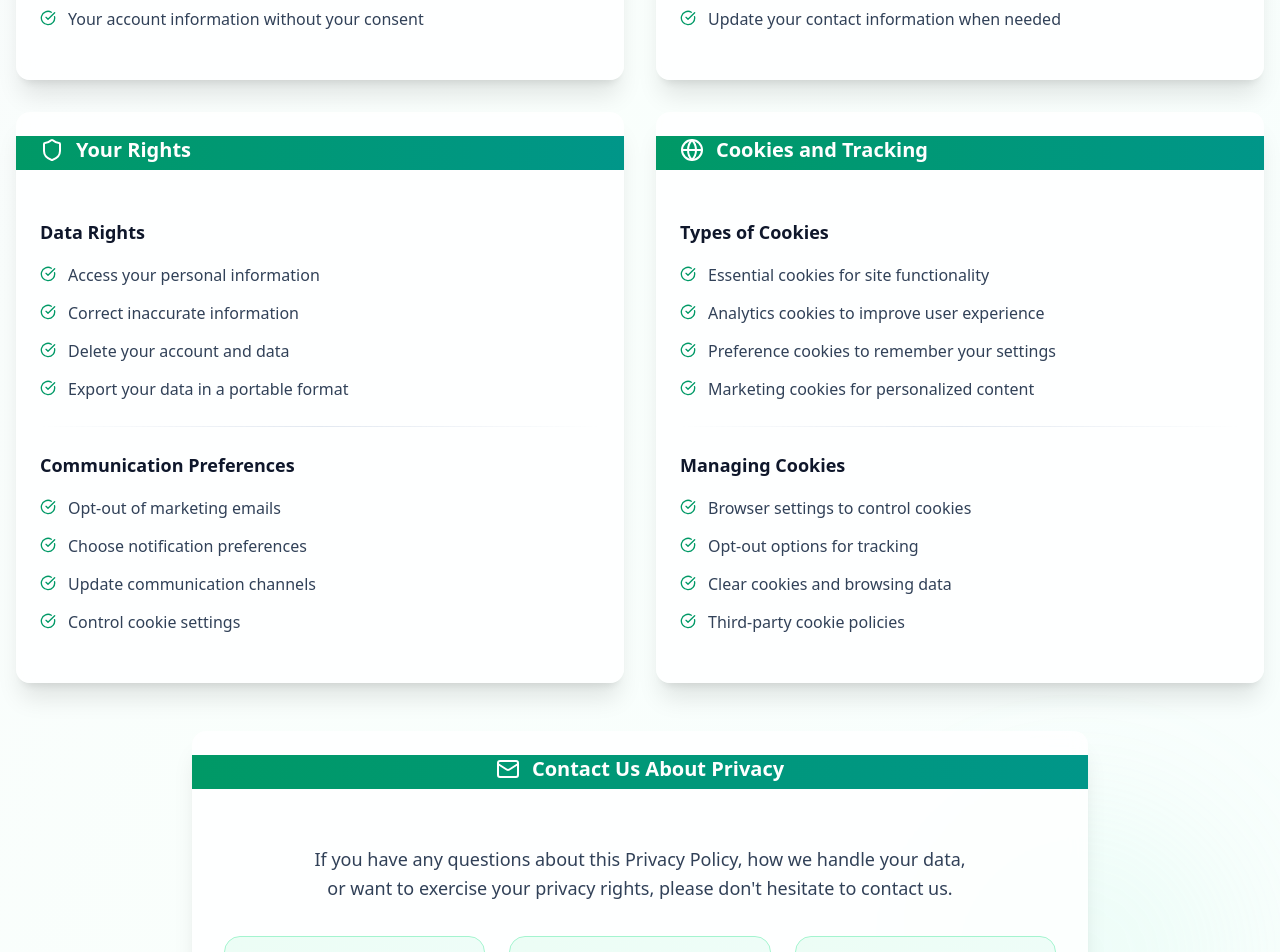
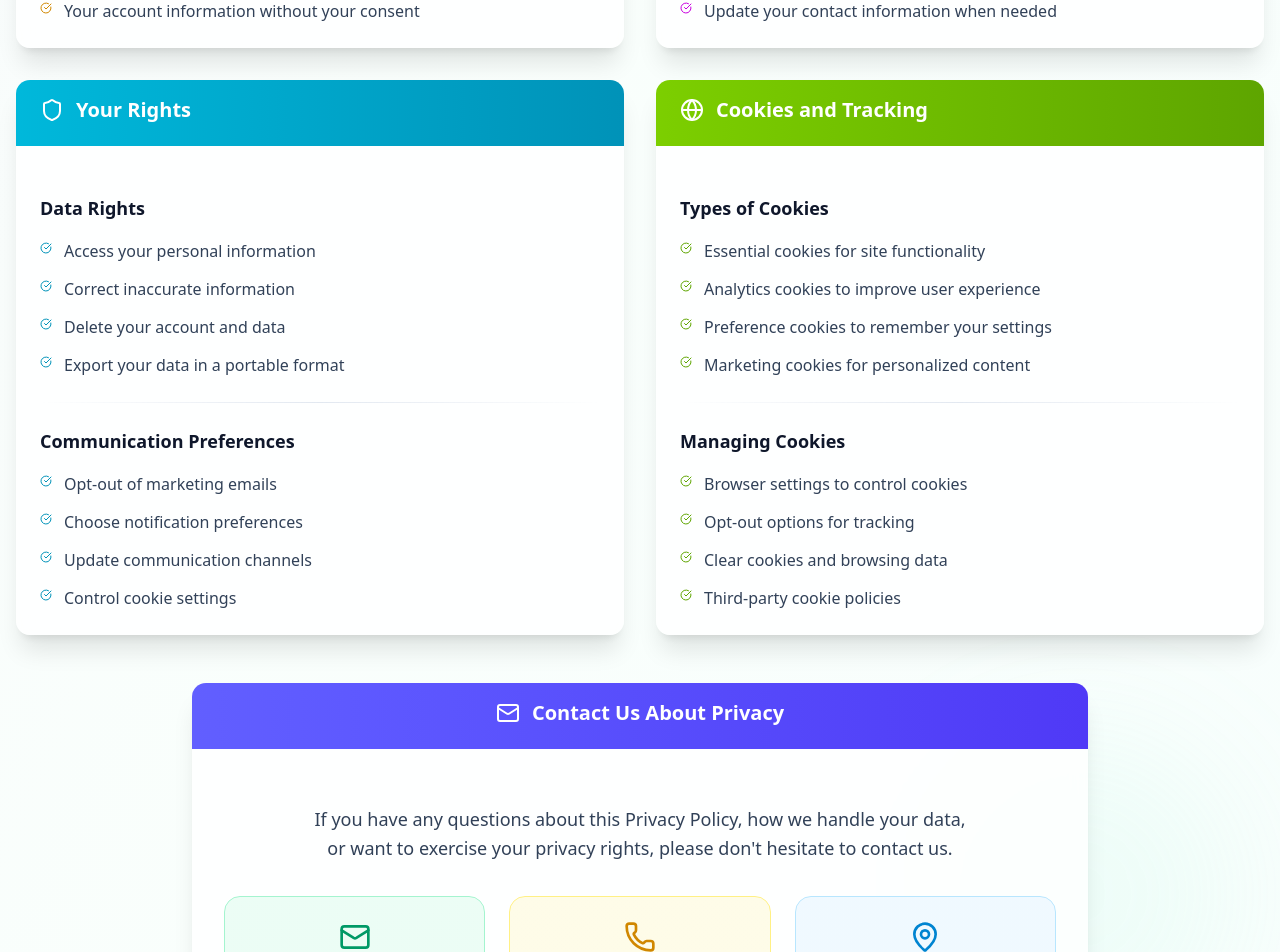
Before and after one commit to hamxaShaukat/Kharido_pk, a Next.js app: page /privacy-policy in a window 1280 px wide. Shown: the part 1580-2532 px from the top of the page. Built offline with nearby package versions, Linux system fonts and the light colour scheme.

Commit message:
feat: Add dynamic color properties to Privacy Policy sections for improved visual consistency

```diff
--- a/components/privacy.tsx
+++ b/components/privacy.tsx
@@ -28,6 +28,8 @@ export function PrivacyPolicy() {
       id: "information-collection",
       title: "Information We Collect",
       icon: Database,
+       color:'from-emerald-500 to-emerald-600',
+      check_color:'text-emerald-600',
       content: [
         {
           subtitle: "Personal Information",
@@ -53,6 +55,8 @@ export function PrivacyPolicy() {
       id: "information-use",
       title: "How We Use Your Information",
       icon: Eye,
+         color:'from-red-500 to-red-600',
+      check_color:'text-red-600',
       content: [
         {
           subtitle: "Primary Uses",
@@ -78,6 +82,8 @@ export function PrivacyPolicy() {
       id: "information-sharing",
       title: "Information Sharing",
       icon: Users,
+         color:'from-yellow-500 to-yellow-600',
+      check_color:'text-yellow-600',
       content: [
         {
           subtitle: "We Share Information With",
@@ -103,6 +109,8 @@ export function PrivacyPolicy() {
       id: "data-security",
       title: "Data Security",
       icon: Lock,
+      color:'from-fuchsia-500 to-fuchsia-600',
+      check_color:'text-fuchsia-600',
       content: [
         {
           subtitle: "Security Measures",
@@ -128,6 +136,8 @@ export function PrivacyPolicy() {
       id: "your-rights",
       title: "Your Rights",
       icon: Shield,
+       color:'from-cyan-500 to-cyan-600',
+      check_color:'text-cyan-600',
       content: [
         {
           subtitle: "Data Rights",
@@ -153,6 +163,8 @@ export function PrivacyPolicy() {
       id: "cookies",
       title: "Cookies and Tracking",
       icon: Globe,
+      color:'from-lime-500 to-lime-600',
+      check_color:'text-lime-600',
       content: [
         {
           subtitle: "Types of Cookies",
@@ -238,8 +250,8 @@ export function PrivacyPolicy() {
                 animate={{ opacity: 1, y: 0 }}
                 transition={{ delay: 0.1 * index }}
               >
-                <Card className="bg-white/80 backdrop-blur-sm border-0 shadow-lg overflow-hidden">
-                  <CardHeader className="bg-gradient-to-r from-emerald-600 to-teal-600 text-white p-4">
+                <Card className="bg-white/80 backdrop-blur-sm border-0 py-0 shadow-lg overflow-hidden">
+                  <CardHeader className={`bg-gradient-to-r ${section.color} text-white p-4`}>
                     <CardTitle className="flex items-center text-lg">
                       <section.icon className="h-5 w-5 mr-2" />
                       {section.title}
@@ -252,7 +264,7 @@ export function PrivacyPolicy() {
                         <ul className="space-y-2">
                           {subsection.items.map((item, itemIndex) => (
                             <li key={itemIndex} className="flex items-start space-x-2">
-                              <CheckCircle className="h-3 w-3 text-emerald-600 mt-1 flex-shrink-0" />
+                              <CheckCircle className={`h-3 w-3 ${section.check_color} mt-1 flex-shrink-0`} />
                               <span className="text-slate-700 text-sm leading-relaxed">{item}</span>
                             </li>
                           ))}
@@ -273,8 +285,8 @@ export function PrivacyPolicy() {
             transition={{ delay: 0.8 }}
             className="mt-8"
           >
-            <Card className="bg-white/80 backdrop-blur-sm border-0 shadow-lg overflow-hidden">
-              <CardHeader className="bg-gradient-to-r from-emerald-600 to-teal-600 text-white p-4">
+            <Card className="bg-white/80 backdrop-blur-sm border-0 py-0 shadow-lg overflow-hidden">
+              <CardHeader className="bg-gradient-to-r from-indigo-500 to-indigo-600 text-white p-4">
                 <CardTitle className="flex items-center text-lg">
                   <Mail className="h-5 w-5 mr-2" />
                   Contact Us
@@ -286,15 +298,15 @@ export function PrivacyPolicy() {
                 </p>
                 <div className="space-y-3">
                   <div className="flex items-center space-x-3">
-                    <Mail className="h-4 w-4 text-emerald-600" />
+                    <Mail className="h-4 w-4 text-indigo-600" />
                     <span className="text-slate-700 text-sm">privacy@ecostore.com</span>
                   </div>
                   <div className="flex items-center space-x-3">
-                    <Phone className="h-4 w-4 text-emerald-600" />
+                    <Phone className="h-4 w-4 text-indigo-600" />
                     <span className="text-slate-700 text-sm">+92 300 1234567</span>
                   </div>
                   <div className="flex items-start space-x-3">
-                    <MapPin className="h-4 w-4 text-emerald-600 mt-0.5" />
+                    <MapPin className="h-4 w-4 text-indigo-600 mt-0.5" />
                     <span className="text-slate-700 text-sm">123 Eco Street, Green City, Pakistan</span>
                   </div>
                 </div>
@@ -359,8 +371,8 @@ export function PrivacyPolicy() {
               transition={{ delay: 0.1 * index }}
               className={index === sections.length - 1 && sections.length % 2 !== 0 ? "lg:col-span-2" : ""}
             >
-              <Card className="bg-white/80 backdrop-blur-sm border-0 shadow-xl overflow-hidden h-full">
-                <CardHeader className="bg-gradient-to-r from-emerald-600 to-teal-600 text-white">
+              <Card className="bg-white/80 backdrop-blur-sm border-0 py-0 shadow-xl overflow-hidden h-full">
+                <CardHeader className={`bg-gradient-to-r ${section.color} text-white py-4`}>
                   <CardTitle className="flex items-center text-xl">
                     <section.icon className="h-6 w-6 mr-3" />
                     {section.title}
@@ -373,7 +385,7 @@ export function PrivacyPolicy() {
                       <ul className="space-y-3">
                         {subsection.items.map((item, itemIndex) => (
                           <li key={itemIndex} className="flex items-start space-x-3">
-                            <CheckCircle className="h-4 w-4 text-emerald-600 mt-1 flex-shrink-0" />
+                            <CheckCircle className={`h-3 w-3 ${section.check_color} mt-1 flex-shrink-0`} />
                             <span className="text-slate-700 leading-relaxed">{item}</span>
                           </li>
                         ))}
@@ -396,8 +408,8 @@ export function PrivacyPolicy() {
           transition={{ delay: 0.8 }}
           className="mt-12"
         >
-          <Card className="bg-white/80 backdrop-blur-sm border-0 shadow-xl overflow-hidden max-w-4xl mx-auto">
-            <CardHeader className="bg-gradient-to-r from-emerald-600 to-teal-600 text-white">
+          <Card className="bg-white/80 backdrop-blur-sm border-0 shadow-xl py-0 overflow-hidden max-w-4xl mx-auto">
+            <CardHeader className="bg-gradient-to-r from-indigo-500 to-indigo-600 text-white py-4">
               <CardTitle className="flex items-center text-xl justify-center">
                 <Mail className="h-6 w-6 mr-3" />
                 Contact Us About Privacy
@@ -411,18 +423,18 @@ export function PrivacyPolicy() {
                 </p>
               </div>
               <div className="grid md:grid-cols-3 gap-6">
-                <div className="text-center p-6 bg-gradient-to-br from-emerald-50 to-teal-50 rounded-2xl border border-emerald-200">
+                <div className="text-center p-6 bg-gradient-to-br from-emerald-50 to-emerald-50 rounded-2xl border border-emerald-200">
                   <Mail className="h-8 w-8 text-emerald-600 mx-auto mb-3" />
                   <h4 className="font-semibold text-slate-900 mb-2">Email Us</h4>
                   <p className="text-slate-700">privacy@ecostore.com</p>
                 </div>
-                <div className="text-center p-6 bg-gradient-to-br from-emerald-50 to-teal-50 rounded-2xl border border-emerald-200">
-                  <Phone className="h-8 w-8 text-emerald-600 mx-auto mb-3" />
+                <div className="text-center p-6 bg-gradient-to-br from-yellow-50 to-yellow-50 rounded-2xl border border-yellow-200">
+                  <Phone className="h-8 w-8 text-yellow-600 mx-auto mb-3" />
                   <h4 className="font-semibold text-slate-900 mb-2">Call Us</h4>
                   <p className="text-slate-700">+92 300 1234567</p>
                 </div>
-                <div className="text-center p-6 bg-gradient-to-br from-emerald-50 to-teal-50 rounded-2xl border border-emerald-200">
-                  <MapPin className="h-8 w-8 text-emerald-600 mx-auto mb-3" />
+                <div className="text-center p-6 bg-gradient-to-br from-sky-50 to-sky-50 rounded-2xl border border-sky-200">
+                  <MapPin className="h-8 w-8 text-sky-600 mx-auto mb-3" />
                   <h4 className="font-semibold text-slate-900 mb-2">Visit Us</h4>
                   <p className="text-slate-700">123 Eco Street, Green City, Pakistan</p>
                 </div>
```
